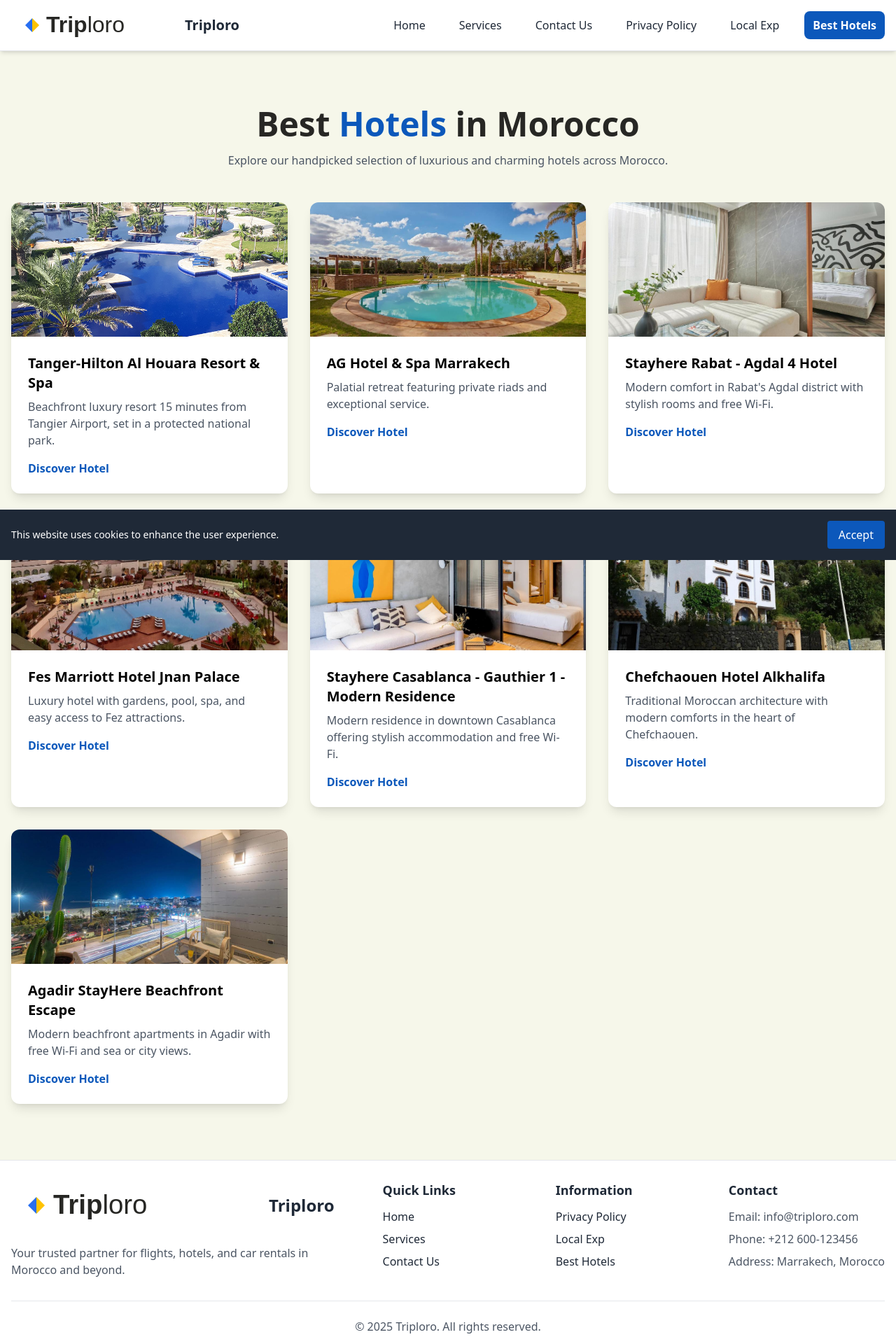
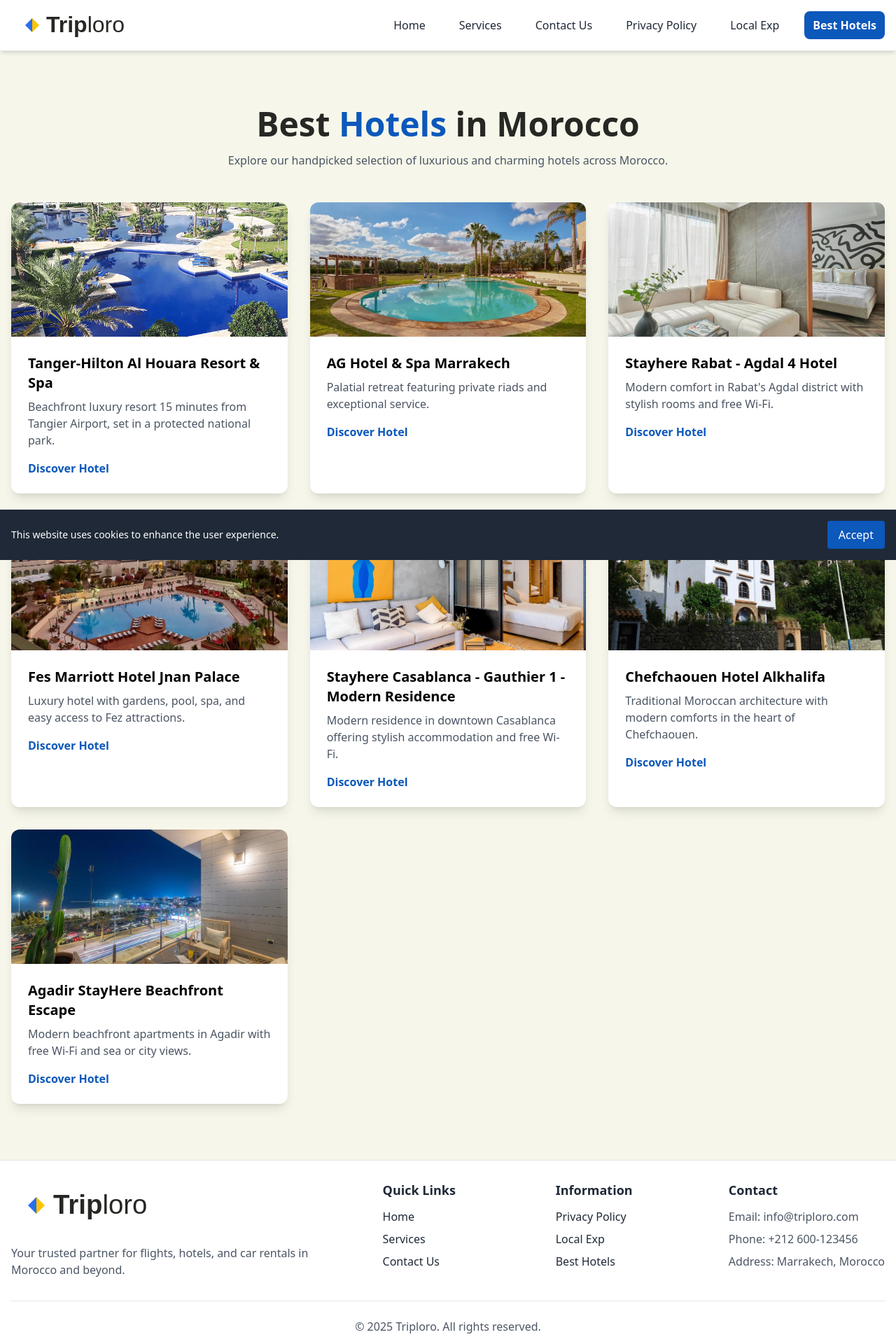
Before and after one commit to noss101/fly-and-room, a React (Vite) app: page /best-hotels in a window 1280 px wide. Shown: the top 1920 px of the page at 70% size. Built offline with nearby package versions, Linux system fonts and the light colour scheme; a web font is replaced by a local one.

Commit message:
Remove duplicate title from branding

```diff
--- a/src/components/layout/Footer.jsx
+++ b/src/components/layout/Footer.jsx
@@ -23,7 +23,6 @@ const Footer = () => {
     className="h-16 sm:h-20 md:h-24 w-auto"
     loading="eager"
   />
-  <span className="text-xl md:text-2xl font-semibold text-gray-800">Triploro</span>
 </Link>
               <p className="mt-2 text-gray-600 max-w-md text-sm md:text-base">
               Your trusted partner for flights, hotels, and car rentals in Morocco and beyond.
--- a/src/components/layout/Navbar.jsx
+++ b/src/components/layout/Navbar.jsx
@@ -29,7 +29,6 @@ const Navbar = () => {
             className="h-12 md:h-16 transform scale-125 origin-left"
             loading="eager"
           />
-          <span className="text-lg md:text-xl font-semibold text-gray-800">Triploro</span>
         </Link>
 
         {/* Desktop Navigation */}
```
